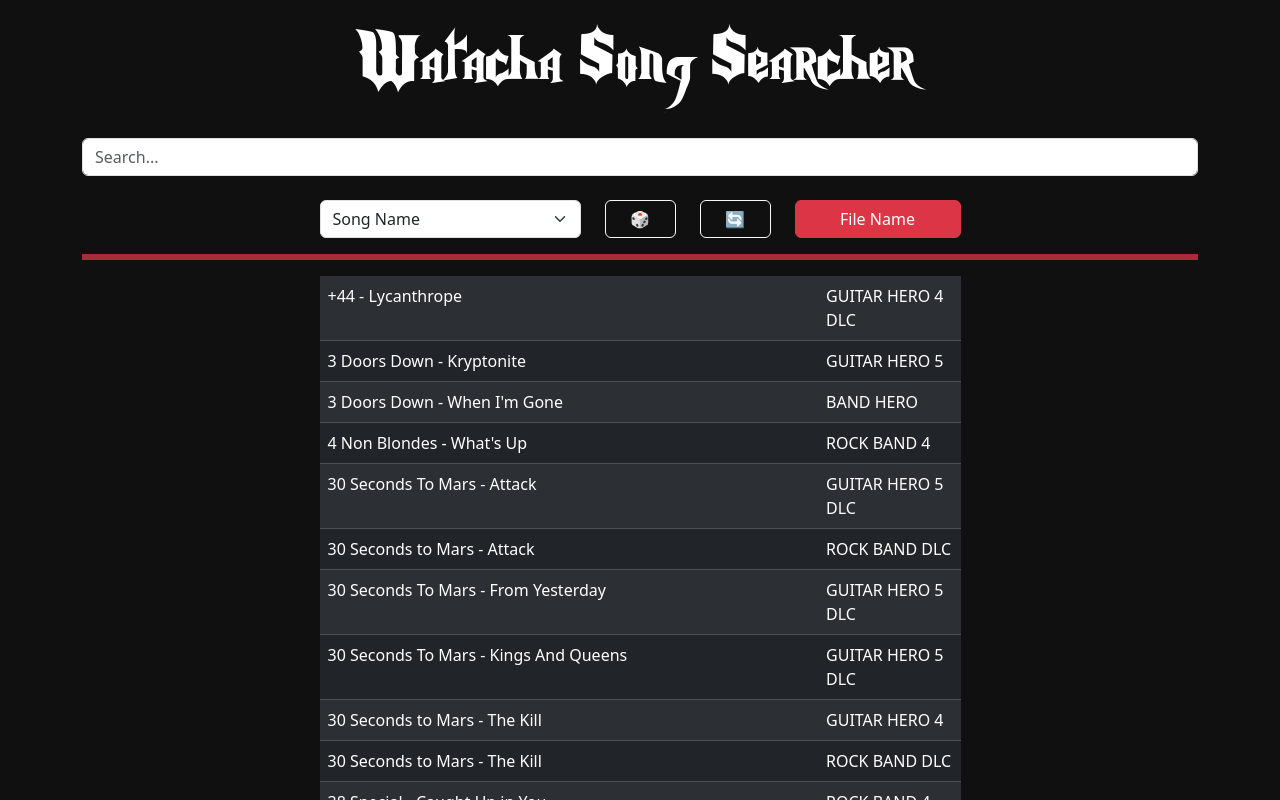
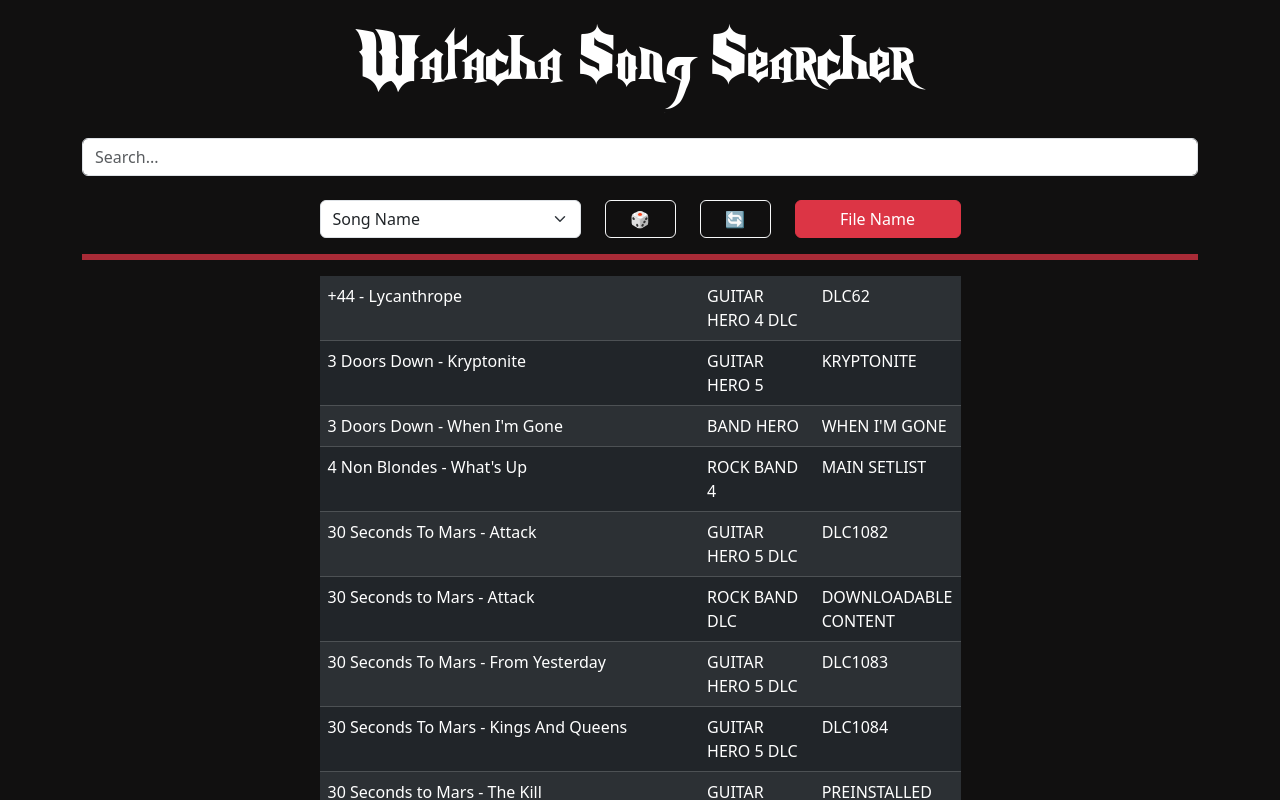
Before and after one commit to samotyja/watachaVUE, a Vue app: page / in a window 1280 px wide. Both pictures are taken after a click on the checkbox "File Name". Shown: the top 800 px of the page. Built offline with nearby package versions, Linux system fonts and the light colour scheme.

Commit message:
file name checkbox feature

```diff
--- a/src/components/SongList.vue
+++ b/src/components/SongList.vue
@@ -12,12 +12,12 @@
           >
             <td style="width: 70%">{{ song.ARTIST }} - {{ song.TITLE }}</td>
             <td style="width: 20%">{{ song.GAME.toUpperCase() }}</td>
-            <!-- <td
+            <td
               v-if="showFileName"
               style="width: 10%"
             >
               {{ song.DLC.toUpperCase() }}
-            </td> -->
+            </td>
           </tr>
         </tbody>
       </table>
@@ -32,6 +32,7 @@
   props: {
     songs: Array,
     searchCriteria: Object,
+    showFileName: Boolean,
   },
   setup(props) {
     const filteredSongs = computed(() => {
--- a/src/components/SongSearch.vue
+++ b/src/components/SongSearch.vue
@@ -61,6 +61,7 @@
         aria-label="Basic checkbox toggle button group"
       >
         <input
+          @click="showFileName"
           type="checkbox"
           name="showfile"
           id="btncheck1"
@@ -80,7 +81,7 @@
 import { ref } from 'vue';
 
 export default {
-  emits: ['search', 'randomSong'],
+  emits: ['search', 'randomSong', 'showFileName'],
   setup(props, { emit }) {
     const query = ref('');
     const type = ref('TITLE');
@@ -91,11 +92,16 @@
 
     const selectRandom = () => {
       emit('randomSong');
+      query.value = '';
     };
 
     const resetSearch = () => {
       emit('search', { query: '' });
       query.value = '';
+    };
+
+    const showFileName = () => {
+      emit('showFileName');
     };
 
     return {
@@ -104,6 +110,7 @@
       emitSearch,
       selectRandom,
       resetSearch,
+      showFileName,
     };
   },
 };
--- a/src/views/HomeView.vue
+++ b/src/views/HomeView.vue
@@ -3,11 +3,13 @@
     <SongSearch
       @search="updateSearch"
       @randomSong="selectRandomSong"
+      @showFileName="toggleFileName"
     />
     <hr class="border border-danger border-3 opacity-75" />
     <SongList
       :songs="songs"
       :searchCriteria="searchCriteria"
+      :showFileName="showFileName"
     />
   </main>
 </template>
@@ -27,13 +29,14 @@
   setup() {
     const songs = ref(songData);
     const searchCriteria = ref({ query: '', type: 'TITLE' });
+    let showFileName = ref(false);
 
     const updateSearch = (criteria) => {
       searchCriteria.value = criteria;
     };
 
-    const randomSong = () => {
-      console.log('random');
+    const toggleFileName = () => {
+      showFileName.value = !showFileName.value;
     };
 
     const selectRandomSong = () => {
@@ -49,6 +52,8 @@
       searchCriteria,
       updateSearch,
       selectRandomSong,
+      toggleFileName,
+      showFileName,
     };
   },
 };
```
